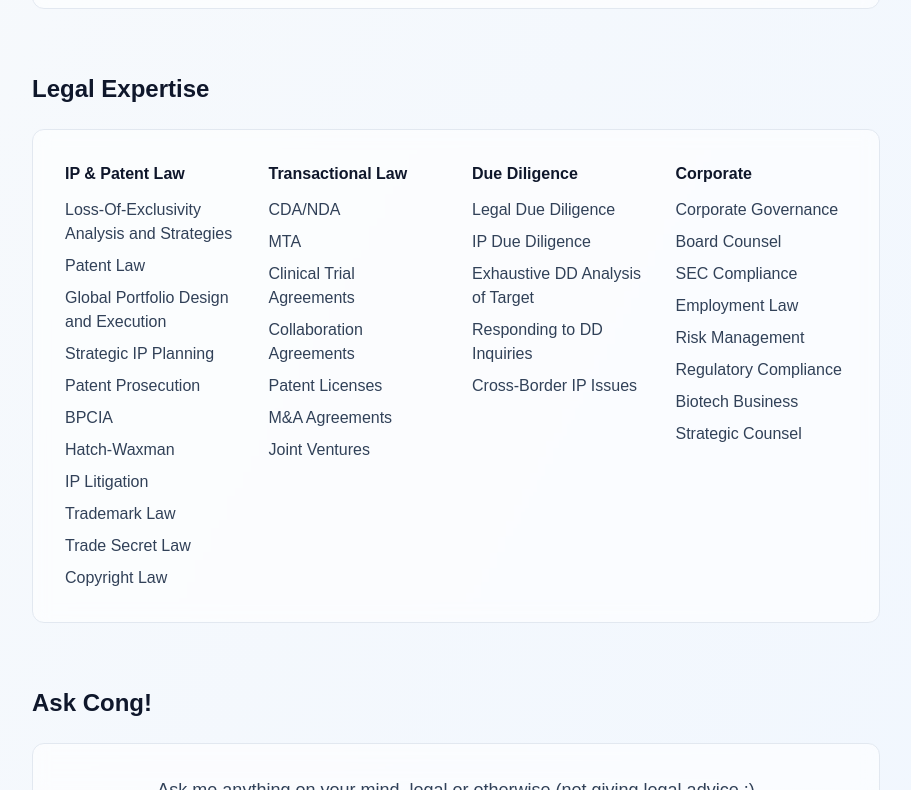
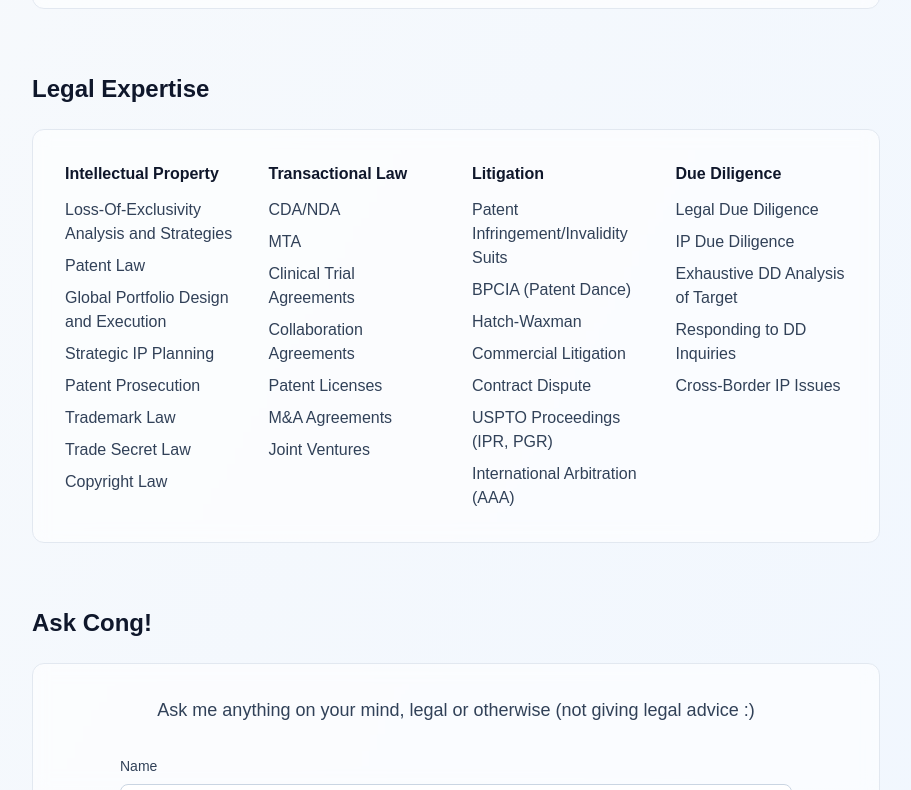
Before and after one commit to angelndemons/congyao.github.io, a Next.js app: page / in a window 1280 px wide. Shown: the part 676-1466 px from the top of the page, without its empty margins (184-1095 px from the left). Built offline with nearby package versions, Linux system fonts and the light colour scheme.

Commit message:
Reorganize Legal Expertise: rename IP section, add Litigation category, remove Corporate section

```diff
--- a/app/page.tsx
+++ b/app/page.tsx
@@ -149,16 +149,13 @@
           <div className="bg-white/60 dark:bg-slate-800/60 backdrop-blur-sm rounded-xl p-8 border border-slate-200 dark:border-slate-700">
             <div className="grid grid-cols-1 md:grid-cols-2 lg:grid-cols-4 gap-8">
                            <div>
-                <h4 className="font-semibold text-slate-900 dark:text-white mb-3">IP & Patent Law</h4>
+               <h4 className="font-semibold text-slate-900 dark:text-white mb-3">Intellectual Property</h4>
                <ul className="space-y-2 text-slate-700 dark:text-slate-300">
                  <li>Loss-Of-Exclusivity Analysis and Strategies</li>
                  <li>Patent Law</li>
                  <li>Global Portfolio Design and Execution</li>
                  <li>Strategic IP Planning</li>
                  <li>Patent Prosecution</li>
-                  <li>BPCIA</li>
-                  <li>Hatch-Waxman</li>
-                  <li>IP Litigation</li>
                  <li>Trademark Law</li>
                  <li>Trade Secret Law</li>
                  <li>Copyright Law</li>
@@ -179,6 +176,19 @@
              </div>
 
                            <div>
+               <h4 className="font-semibold text-slate-900 dark:text-white mb-3">Litigation</h4>
+               <ul className="space-y-2 text-slate-700 dark:text-slate-300">
+                 <li>Patent Infringement/Invalidity Suits</li>
+                 <li>BPCIA (Patent Dance)</li>
+                 <li>Hatch-Waxman</li>
+                 <li>Commercial Litigation</li>
+                 <li>Contract Dispute</li>
+                 <li>USPTO Proceedings (IPR, PGR)</li>
+                 <li>International Arbitration (AAA)</li>
+               </ul>
+             </div>
+
+             <div>
                <h4 className="font-semibold text-slate-900 dark:text-white mb-3">Due Diligence</h4>
                <ul className="space-y-2 text-slate-700 dark:text-slate-300">
                  <li>Legal Due Diligence</li>
@@ -189,19 +199,7 @@
                </ul>
              </div>
 
-                           <div>
-               <h4 className="font-semibold text-slate-900 dark:text-white mb-3">Corporate</h4>
-                <ul className="space-y-2 text-slate-700 dark:text-slate-300">
-                  <li>Corporate Governance</li>
-                  <li>Board Counsel</li>
-                  <li>SEC Compliance</li>
-                  <li>Employment Law</li>
-                  <li>Risk Management</li>
-                  <li>Regulatory Compliance</li>
-                  <li>Biotech Business</li>
-                  <li>Strategic Counsel</li>
-                </ul>
-              </div>
+
             </div>
           </div>
         </section>
```
Lines whose indentation alone changed are shown as unchanged.
